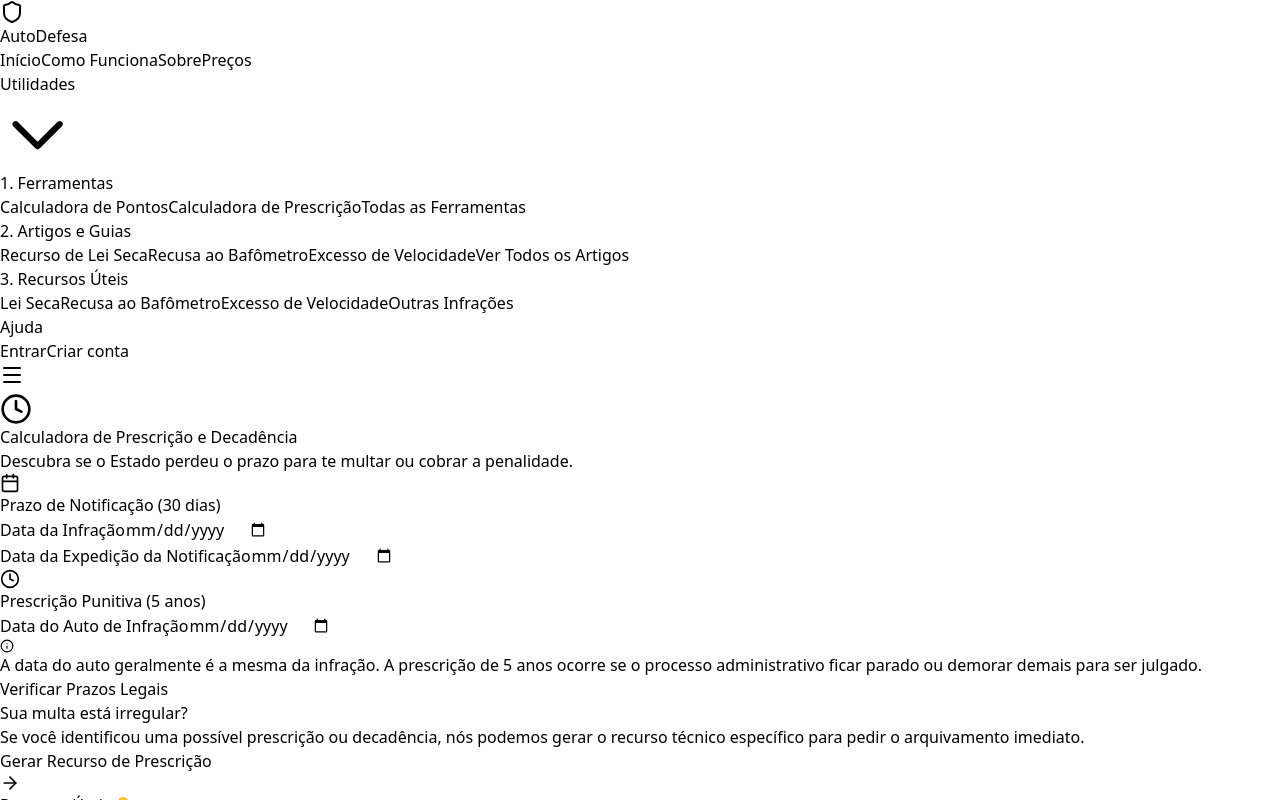
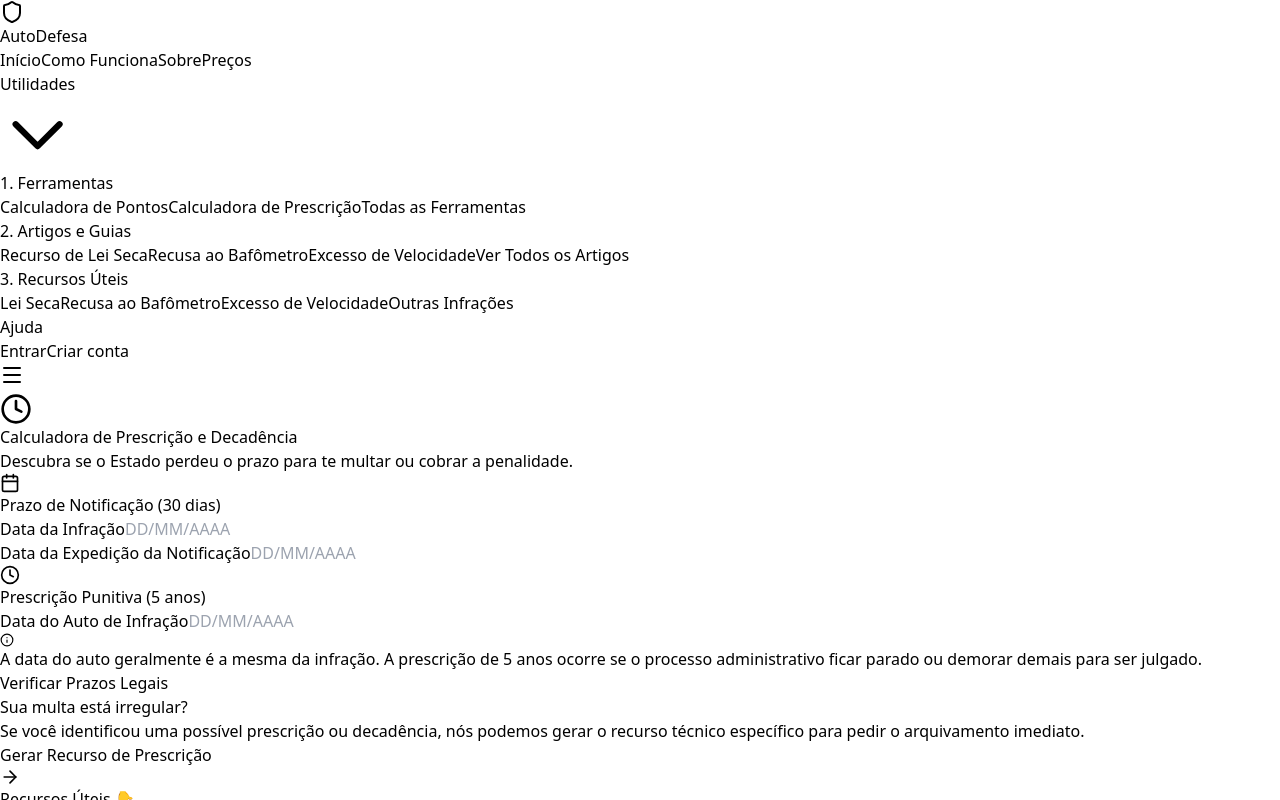
Before and after one commit to rodrigocvmd/auto-defesa, a React (Vite) app in the folder client/: page /calculadora-prescricao in a window 1280 px wide. Shown: the top 800 px of the page. Built offline with nearby package versions, Linux system fonts and the light colour scheme; no server answers.

Commit message:
feat: arrow for scroll and calculador date format

```diff
--- a/client/src/pages/Home.jsx
+++ b/client/src/pages/Home.jsx
@@ -21,6 +21,27 @@ import SEO from "../components/SEO";
 import Testimonials from "../components/Testimonials";
 
 const Home = () => {
+    const [showScrollIndicator, setShowScrollIndicator] = useState(true);
+
+    useEffect(() => {
+        const handleScroll = () => {
+            if (window.scrollY > 100) {
+                setShowScrollIndicator(false);
+            } else {
+                setShowScrollIndicator(true);
+            }
+        };
+
+        window.addEventListener("scroll", handleScroll);
+        return () => window.removeEventListener("scroll", handleScroll);
+    }, []);
+
+    const ScrollArrow = ({ className }) => (
+        <div className={`flex flex-col items-center gap-1 animate-bounce transition-opacity duration-500 ${showScrollIndicator ? 'opacity-100' : 'opacity-0'} ${className}`}>
+            <ChevronDown size={24} className="text-blue-600" />
+        </div>
+    );
+
 	return (
 		<MainLayout>
 			<SEO
@@ -55,18 +76,20 @@ const Home = () => {
 									completo e <strong>pronto para assinatura e protocolo</strong>.
 								</p>
 
-								<div className="flex flex-col sm:flex-row items-center lg:justify-start justify-center gap-4 animate-in fade-in slide-in-from-bottom-6 duration-700 delay-300 mb-12">
+								<div className="flex flex-col sm:flex-row items-center lg:justify-start justify-center gap-4 animate-in fade-in slide-in-from-bottom-6 duration-700 delay-300 mb-12 relative">
 									<Link
 										to="/upload"
 										className="w-full sm:w-auto bg-blue-600 hover:bg-blue-700 text-white text-lg font-bold py-4 px-8 rounded-xl shadow-xl shadow-blue-200 transition-all active:scale-95 flex items-center justify-center gap-2">
 										<Upload size={24} />
 										Analisar Multa Grátis
 									</Link>
-									<div className="text-sm text-gray-600 font-medium">
+									<div className="text-sm text-gray-600 font-medium relative">
 										<div className="flex items-center gap-1 justify-center lg:justify-start">
 											<CheckCircle size={16} className="text-green-500" /> Quase 500 multas
 											analisadas
 										</div>
+                                        {/* Scroll Indicator for Mobile */}
+                                        <ScrollArrow className="lg:hidden mt-8" />
 									</div>
 								</div>
 
@@ -120,6 +143,8 @@ const Home = () => {
 										</div>
 									</div>
 								</div>
+                                {/* Scroll Indicator for Desktop */}
+                                <ScrollArrow className="hidden lg:flex mt-12" />
 							</div>
 						</div>
 
--- a/client/src/pages/PrescriptionCalculator.jsx
+++ b/client/src/pages/PrescriptionCalculator.jsx
@@ -16,17 +16,31 @@ const PrescriptionCalculator = () => {
     prescription: null // 5 anos
   });
 
+  const handleDateChange = (e) => {
+    let { name, value } = e.target;
+    value = value.replace(/\D/g, "").slice(0, 8);
+    if (value.length > 4) value = `${value.slice(0, 2)}/${value.slice(2, 4)}/${value.slice(4)}`;
+    else if (value.length > 2) value = `${value.slice(0, 2)}/${value.slice(2)}`;
+    setDates(prev => ({ ...prev, [name]: value }));
+  };
+
+  const parseDate = (dateStr) => {
+    if (!dateStr || dateStr.length < 10) return null;
+    const [day, month, year] = dateStr.split('/').map(Number);
+    return new Date(year, month - 1, day);
+  };
+
   const calculatePrescription = () => {
-    const infraction = new Date(dates.infractionDate);
-    const notification = new Date(dates.notificationDate);
-    const auto = new Date(dates.autoDate);
+    const infraction = parseDate(dates.infractionDate);
+    const notification = parseDate(dates.notificationDate);
+    const auto = parseDate(dates.autoDate);
     const today = new Date();
 
     let decadenceResult = null;
     let prescriptionResult = null;
 
     // Lógica 1: Decadência (Art. 281, II - 30 dias para expedir a notificação)
-    if (dates.infractionDate && dates.notificationDate) {
+    if (infraction && notification) {
       const diffTime = Math.abs(notification - infraction);
       const diffDays = Math.ceil(diffTime / (1000 * 60 * 60 * 24));
 
@@ -48,7 +62,7 @@ const PrescriptionCalculator = () => {
     }
 
     // Lógica 2: Prescrição da Pretensão Punitiva (5 anos)
-    if (dates.autoDate) {
+    if (auto) {
       const fiveYearsInMs = 5 * 365.25 * 24 * 60 * 60 * 1000;
       const diffTime = today - auto;
 
@@ -68,6 +82,11 @@ const PrescriptionCalculator = () => {
           law: 'Lei 9.873/99'
         };
       }
+    }
+
+    if (!decadenceResult && !prescriptionResult) {
+        alert("Por favor, preencha as datas corretamente (DD/MM/AAAA).");
+        return;
     }
 
     setResults({ decadence: decadenceResult, prescription: prescriptionResult });
@@ -105,19 +124,25 @@ const PrescriptionCalculator = () => {
                 <div>
                   <label className="block text-sm font-medium text-gray-700 mb-2">Data da Infração</label>
                   <input
-                    type="date"
+                    type="text"
+                    name="infractionDate"
+                    placeholder="DD/MM/AAAA"
+                    maxLength={10}
                     className="w-full bg-gray-50 border border-gray-200 rounded-xl px-4 py-3 focus:ring-2 focus:ring-blue-500 outline-none transition-all"
                     value={dates.infractionDate}
-                    onChange={(e) => setDates({...dates, infractionDate: e.target.value})}
+                    onChange={handleDateChange}
                   />
                 </div>
                 <div>
                   <label className="block text-sm font-medium text-gray-700 mb-2">Data da Expedição da Notificação</label>
                   <input
-                    type="date"
+                    type="text"
+                    name="notificationDate"
+                    placeholder="DD/MM/AAAA"
+                    maxLength={10}
                     className="w-full bg-gray-50 border border-gray-200 rounded-xl px-4 py-3 focus:ring-2 focus:ring-blue-500 outline-none transition-all"
                     value={dates.notificationDate}
-                    onChange={(e) => setDates({...dates, notificationDate: e.target.value})}
+                    onChange={handleDateChange}
                   />
                 </div>
               </div>
@@ -131,10 +156,13 @@ const PrescriptionCalculator = () => {
                 <div>
                   <label className="block text-sm font-medium text-gray-700 mb-2">Data do Auto de Infração</label>
                   <input
-                    type="date"
+                    type="text"
+                    name="autoDate"
+                    placeholder="DD/MM/AAAA"
+                    maxLength={10}
                     className="w-full bg-gray-50 border border-gray-200 rounded-xl px-4 py-3 focus:ring-2 focus:ring-blue-500 outline-none transition-all"
                     value={dates.autoDate}
-                    onChange={(e) => setDates({...dates, autoDate: e.target.value})}
+                    onChange={handleDateChange}
                   />
                 </div>
                 <div className="p-4 bg-blue-50 rounded-2xl border border-blue-100">
```
